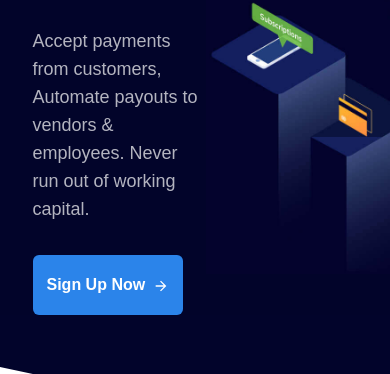
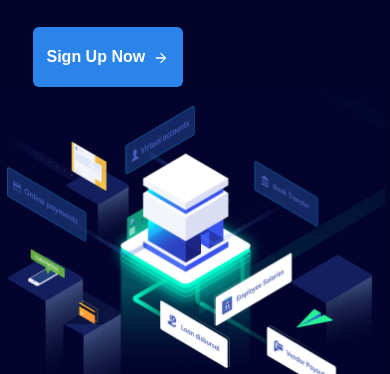
Before and after one commit to manishsinghtomar/Razorpay-Clone, a website built with Vite: page index.html in a window 390 px wide. Shown: the part 411-785 px from the top of the page. Built offline with nearby package versions, Linux system fonts and the light colour scheme.

Commit message:
hero-section img size fixed

```diff
--- a/index.html
+++ b/index.html
@@ -115,7 +115,7 @@
       <!-- Hero Section -->
       <section class="relative bg-deepBlue">
         <div
-          class="w-10/12 max-w-[1080px] flex sm:flex-col lg:flex-row  justify-between items-center mx-auto"
+          class="w-10/12 max-w-[1080px] flex flex-col lg:flex-row  justify-between items-center mx-auto"
         >
           <!-- left part -->
           <div class="space-y-8">
@@ -150,7 +150,7 @@
           <img
             src="./images/main-sectionpic.jpeg"
             alt="main-section-pic"
-            class="max-w-[680px]"
+            class="max-w-[380px] md:max-w-[680px]"
           />
         </div>
 
```
